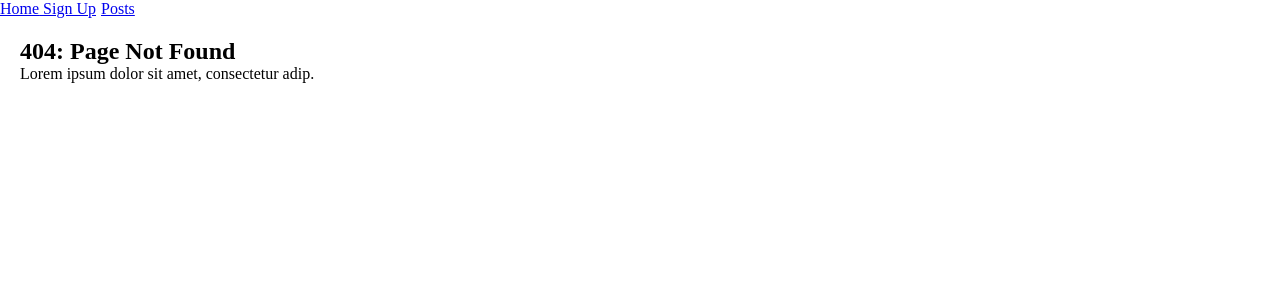
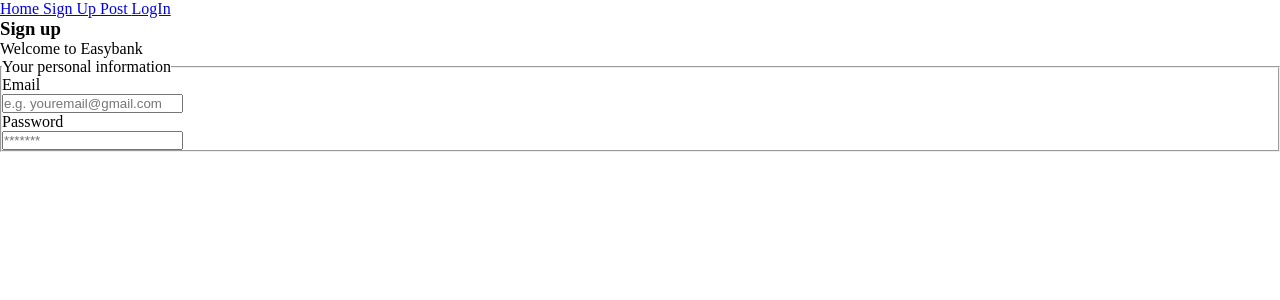
Before and after one commit to Warmarth/Easy_banking_landing_page, a React (Create React App) app: page /login in a window 1280 px wide. Before the commit this address had no page. Shown: the top 300 px of the page. Built offline with nearby package versions, Linux system fonts and the light colour scheme.

Commit message:
secured routes

```diff
--- a/src/App.js
+++ b/src/App.js
@@ -1,15 +1,20 @@
-import React from "react";
+import React,{useState} from "react";
 import {
   BrowserRouter as Router,
   Routes,
   Route,
   Link,
   Outlet,
+  Navigate,
   useParams,
+  useNavigate
 } from "react-router-dom";
 import HomePage from "./pages/Home";
 import Registartion from "./pages/Registartion";
 import Port404 from "./pages/NoMatch";
+import LogIn from "./pages/logIn";
+import Post from "./pages/post";
+import PostLists from "./pages/postLists";
 
 const BlogPosts = {
   "first-blog-post": {
@@ -21,6 +26,7 @@
     description: "Hello React Router v6",
   },
 };
+
 function Posts() {
   return (
     <div style={{ padding: 20 }}>
@@ -29,49 +35,58 @@
     </div>
   );
 }
-function Post() {
-  const { slug } = useParams();
-  const post = BlogPosts[slug];
-  if (!post) {
-    return <span>The blog post you've requested doesn't exist.</span>;
+
+function Login({ onLogin }) {
+  const [creds, setCreds] = useState({});
+  const navigate = useNavigate();
+
+  function handleLogin() {
+    // For demonstration purposes only. Never use these checks in production!
+    // Use a proper authentication implementation
+    if (creds.username === "admin" && creds.password === "123") {
+      onLogin && onLogin({ username: creds.username });
+      navigate("/stats");
+    }
   }
-  const { title, description } = post;
   return (
-    <div style={{ padding: 20 }}>
-      <h3>{title}</h3>
-      <p>{description}</p>
+    <div style={{ padding: 10 }}>
+      <br />
+      <span>Username:</span>
+      <br />
+      <input
+        type="text"
+        onChange={(e) => setCreds({ ...creds, username: e.target.value })}
+      />
+      <br />
+      <span>Password:</span>
+      <br />
+      <input
+        type="password"
+        onChange={(e) => setCreds({ ...creds, password: e.target.value })}
+      />
+      <br />
+      <br />
+      <button onClick={handleLogin}>Login</button>
     </div>
   );
 }
-function PostLists() {
-  return (
-    <ul>
-      {Object.entries(BlogPosts).map(([slug, { title }]) => (
-        <li key={slug}>
-          <Link to={`/posts/${slug}`}>
-            <br/>
-            <h3>{title}</h3>
-          </Link>
-        </li>
-      ))}
-    </ul>
-  );
-}
+
+
 
 function App() {
   return (
     <Router>
       <Link to="/">Home</Link>
-      <Link to="/signup"> Sign Up</Link>
-      <Link to="/posts" style={{ padding: 5 }}>
-        Posts
-      </Link>
+      <Link to="/signup"> Sign Up </Link>
+      <Link to="/posts">Post </Link>
+      <Link to="/login">LogIn</Link>
       <Routes>
         <Route path="/" element={<HomePage />} />
         <Route path="/posts" element={<Posts />}>
           <Route index element={<PostLists />} />
           <Route path=":slug" element={<Post />} />
         </Route>
+        <Route path="/login" element={<LogIn />} />
         <Route path="/signup" element={<Registartion />} />
         <Route path="*" element={<Port404 />} />
       </Routes>
@@ -79,4 +94,5 @@
   );
 }
 
+export {BlogPosts}
 export default App;
--- a/src/component/Footer.jsx
+++ b/src/component/Footer.jsx
@@ -22,7 +22,7 @@
                   src={logo}
                   alt=""
                   srcset=""
-                  className="footer_logo text-white-200"
+                  className="footer_logo bg-slate-300"
                 />
               </div>
               <div className=" flex justify-center items-center ">
--- a/src/component/Header.js
+++ b/src/component/Header.js
@@ -37,9 +37,6 @@
           <li className="hover:bg-green-100 p-2 hover:rounded-xl hover:font-bold">
             <a href="#contact.html">about us</a>
           </li>
-          <li className="hover:bg-green-100 p-2 hover:rounded-xl hover:font-bold">
-            <a href="signup.html">sign up</a>
-          </li>
         </ul>
         <button className="bg-green-400 hover:bg-green-600 rounded-xl p-2 hover:scale-105 transition hover:font-bold capitalize hidden md:flex ">
           request invite
--- a/src/component/SignUp.jsx
+++ b/src/component/SignUp.jsx
@@ -8,7 +8,7 @@
         <p className="text-center text-2xl pb-4">Welcome to Easybank</p>
         <div className="">
           <form action="" method="post">
-            <fieldset className="p-12 border rounded-2xl m-auto block mb-8 w-4/6">
+            <fieldset className="p-12 border rounded-2xl mx-auto block mb-8 w-4/6">
               <legend className="font-bold text-lg capitalize ">
                 Your personal information
               </legend>
@@ -94,8 +94,8 @@
               </div>
             </fieldset>
             {/* comments */}
-            <fieldset className="p-12 border m-auto block mb-8 w-4/6">
-              <legend className="font-bold text-lg">Your comment</legend>
+            <fieldset className="p-12 border rounded-2xl mx-auto block w-4/6">
+              <legend className="font-bold text-lg capitalize">Your comment</legend>
               <div className="form-group py-2 space-x-2 font-bold">
                 <label htmlFor="your-title">Title</label>
                 <div className="form-field">
--- a/src/component/signIn.js
+++ b/src/component/signIn.js
@@ -1,7 +1,55 @@
 import { React } from "react";
 
 const signIn = () => {
-  return <section></section>;
+  return (
+    <section className="m-auto w-full md:w-3/5">
+      <h1 className="text-center text-4xl p-2 pt-8 capitalize">Sign up</h1>
+      <p className="text-center text-2xl pb-4">Welcome to Easybank</p>
+      <form action="" method="post">
+        <fieldset className="p-12 border rounded-2xl mx-auto block mb-8 w-4/6">
+          <legend className="font-bold text-lg capitalize ">
+            Your personal information
+          </legend>
+          <div className="form-group py-2 space-x-2 font-bold">
+            <label htmlFor="your-email">Email</label>
+            <div className="form-field">
+              <span className="form-field">
+                <input
+                  type="email"
+                  name="your-email"
+                  id="your-email"
+                  placeholder="e.g. youremail@gmail.com"
+                  pattern="[a-z0-9._%+-]+@[a-z0-9.-]+\.[a-z]{2,}$"
+                  maxLength="55"
+                  className="w-3/4 outline-offset-0 p-2 transparent"
+                  autoComplete="on"
+                  required
+                />
+              </span>
+            </div>
+          </div>
+          <div className="form-group py-2 space-x-2 font-bold">
+            <label htmlFor="your-password"> Password</label>
+            <div className="form-field">
+              <span className="form-field">
+                <input
+                  type="password"
+                  name="your-password"
+                  id="your-email"
+                  placeholder="*******"
+                  pattern="[a-z0-9._%+-]+@[a-z0-9.-]+\.[a-z]{2,}$"
+                  minLength="8"
+                  className="w-3/4 outline-offset-2 p-2 border-0"
+                  autoComplete="on"
+                  required
+                />
+              </span>
+            </div>
+          </div>
+        </fieldset>
+      </form>
+    </section>
+  );
 };
 
 export default signIn;
--- /dev/null
+++ b/src/pages/logIn.jsx
@@ -0,0 +1,12 @@
+import React from "react";
+import SignIn from "../component/signIn";
+
+const LogIn = () => {
+  return (
+    <section>
+      <SignIn />
+    </section>
+  );
+};
+
+export default LogIn;
--- a/src/pages/post.jsx
+++ b/src/pages/post.jsx
@@ -0,0 +1,19 @@
+import React from "react";
+import { useParams } from "react-router-dom";
+import { BlogPosts } from "../App";
+
+function Post() {
+  const { slug } = useParams();
+  const post = BlogPosts[slug];
+  if (!post) {
+    return <span>The blog post you've requested doesn't exist.</span>;
+  }
+  const { title, description } = post;
+  return (
+    <div style={{ padding: 20 }}>
+      <h3>{title}</h3>
+      <p>{description}</p>
+    </div>
+  );
+}
+export default Post;
--- /dev/null
+++ b/src/pages/postLists.jsx
@@ -0,0 +1,22 @@
+import React from "react";
+import { Link } from "react-router-dom";
+import {BlogPosts} from "../App";
+
+
+
+function PostLists() {
+  return (
+    <ul>
+      {Object.entries(BlogPosts).map(([slug, { title }]) => (
+        <li key={slug}>
+          <Link to={`/posts/${slug}`}>
+            <br />
+            <h3>{title}</h3>
+          </Link>
+        </li>
+      ))}
+    </ul>
+  );
+}
+
+export default PostLists;
```
Also changed, not shown: src/pages/Stat.jsx (added, +17 -0 lines).
